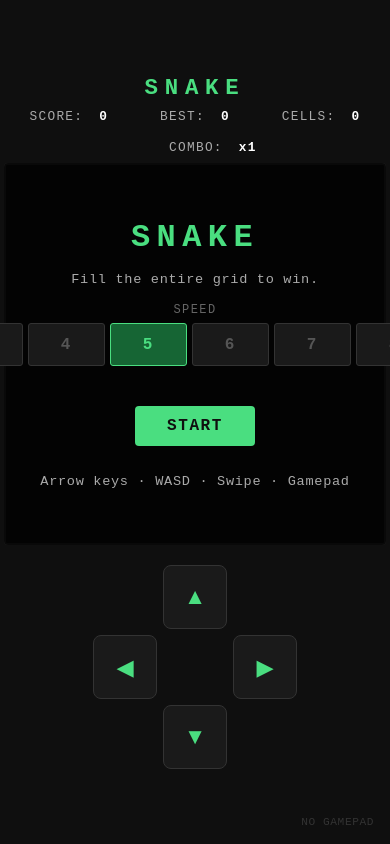
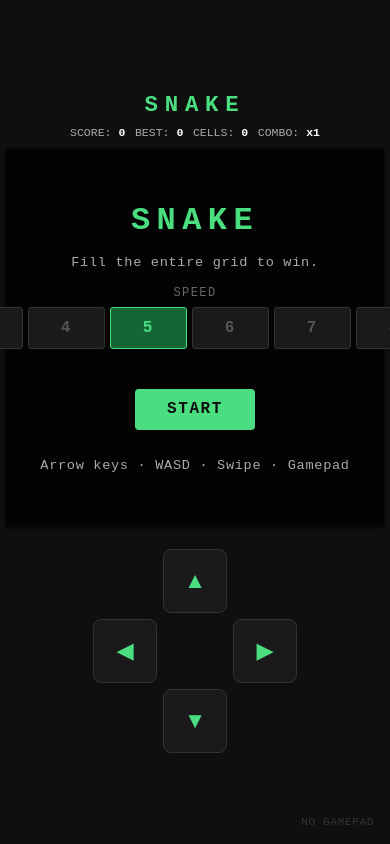
Before and after one commit to arthurrio/snake, a plain HTML site: page index.html in a window 390 px wide. Shown: the top 844 px of the page. Drawn offline with Linux system fonts and the light colour scheme.

Commit message:
Fix HUD spacing on mobile: restructure to flex items and reduce gap

```diff
--- a/index.html
+++ b/index.html
@@ -9,13 +9,10 @@
 <body>
   <h1>Snake</h1>
   <div id="hud">
-    SCORE: <span id="score">0</span>
-    &nbsp;&nbsp;&nbsp;
-    BEST: <span id="best">0</span>
-    &nbsp;&nbsp;&nbsp;
-    CELLS: <span id="cells">0</span>
-    &nbsp;&nbsp;&nbsp;
-    COMBO: <span id="combo">x1</span>
+    <div>SCORE: <span id="score">0</span></div>
+    <div>BEST: <span id="best">0</span></div>
+    <div>CELLS: <span id="cells">0</span></div>
+    <div>COMBO: <span id="combo">x1</span></div>
   </div>
 
   <div id="canvas-wrapper">
--- a/style.css
+++ b/style.css
@@ -157,7 +157,7 @@ canvas { touch-action: none; width: 100%; height: 100%; }
 @media (pointer: coarse), (max-width: 600px) {
   #dpad { display: grid; }
   h1 { font-size: 1.4rem; margin-bottom: 0.5rem; }
-  #hud { gap: 1rem; font-size: 0.8rem; margin-bottom: 0.5rem; flex-wrap: wrap; justify-content: center; }
+  #hud { gap: 0.6rem; font-size: 0.72rem; letter-spacing: 0; margin-bottom: 0.5rem; }
   #speed-btns button { min-width: 1.8rem; padding: 0.35rem 0.4rem; font-size: 0.75rem; }
   #overlay button { padding: 0.7rem 2rem; font-size: 1rem; }
 }
```
